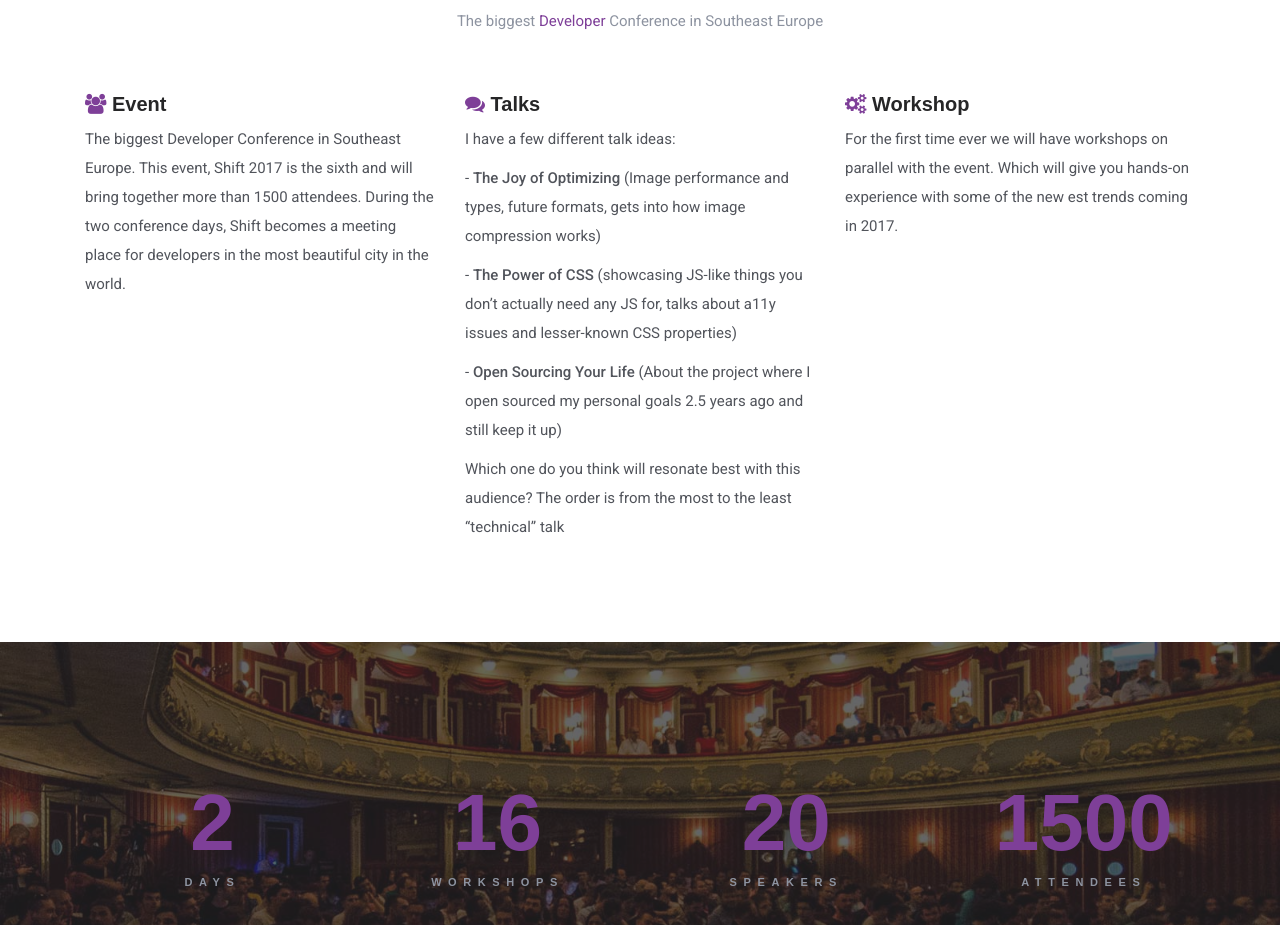
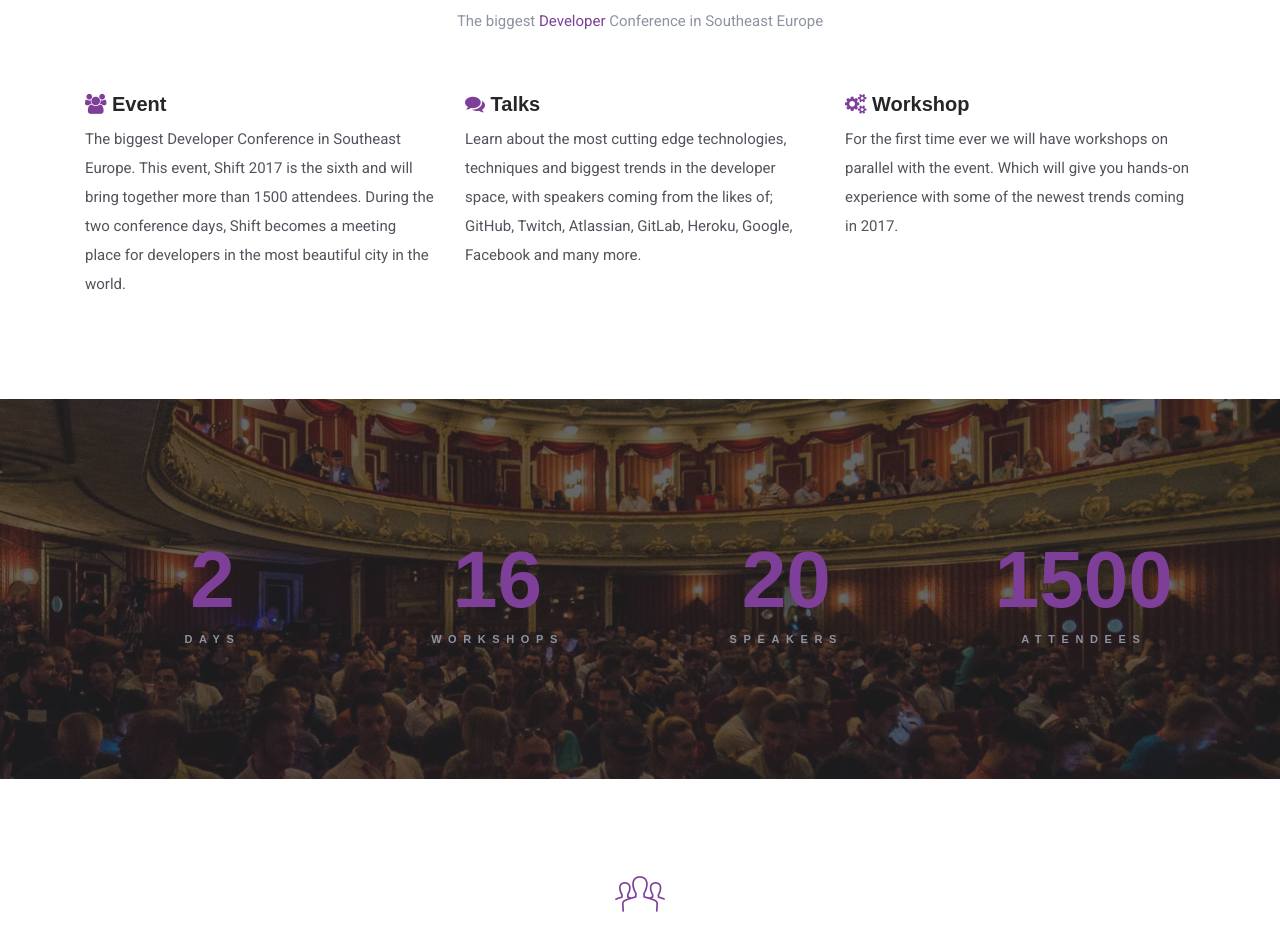
Before and after one commit to codeanywhere/shift2017, a website: page index.html in a window 1280 px wide. Shown: the part 1126-2051 px from the top of the page. Drawn offline with Linux system fonts and the light colour scheme; some packages are replaced by stand-ins of ours; a web font is replaced by a local one.

Commit message:
fixed talks, typo in worksop

```diff
--- a/index.html
+++ b/index.html
@@ -143,18 +143,12 @@
 				<div class="col-sm-4 align-left">
 					<h6><span class="fa fa-comments"></span>  Talks</h6>
 <!-- 					<p>Cutting edge talks from all parts of the developer space, with speakers coming from the likes of; GitHub, Twitch, Atlassian, GitLab, Heroku, Google, Facebook and many more.</p> -->
-					<p class="talk-p">
-						<span>I have a few different talk ideas:</span>
-						<span>- <strong>The Joy of Optimizing</strong> (Image performance and types, future formats, gets into how image compression works)</span>
-						<span>- <strong>The Power of CSS</strong> (showcasing JS-like things you don’t actually need any JS for, talks about a11y issues and lesser-known CSS properties)</span>
-						<span>- <strong>Open Sourcing Your Life</strong> (About the project where I open sourced my personal goals 2.5 years ago and still keep it up)</span>
-						<span>Which one do you think will resonate best with this audience? The order is from the most to the least “technical” talk</span>
-					</p>
+					<p>Learn about the most cutting edge technologies, techniques and biggest trends in the developer space, with speakers coming from the likes of; GitHub, Twitch, Atlassian, GitLab, Heroku, Google, Facebook and many more.</p>
 				</div>
 
 				<div class="col-sm-4 align-left">
 					<h6><span class="fa fa-cogs"></span>  Workshop</h6>
-					<p>For the first time ever we will have workshops on parallel with the event. Which will give you hands-on experience with some of the new est trends coming in 2017.</p>
+					<p>For the first time ever we will have workshops on parallel with the event. Which will give you hands-on experience with some of the newest trends coming in 2017.</p>
 				</div>
 
 
```
